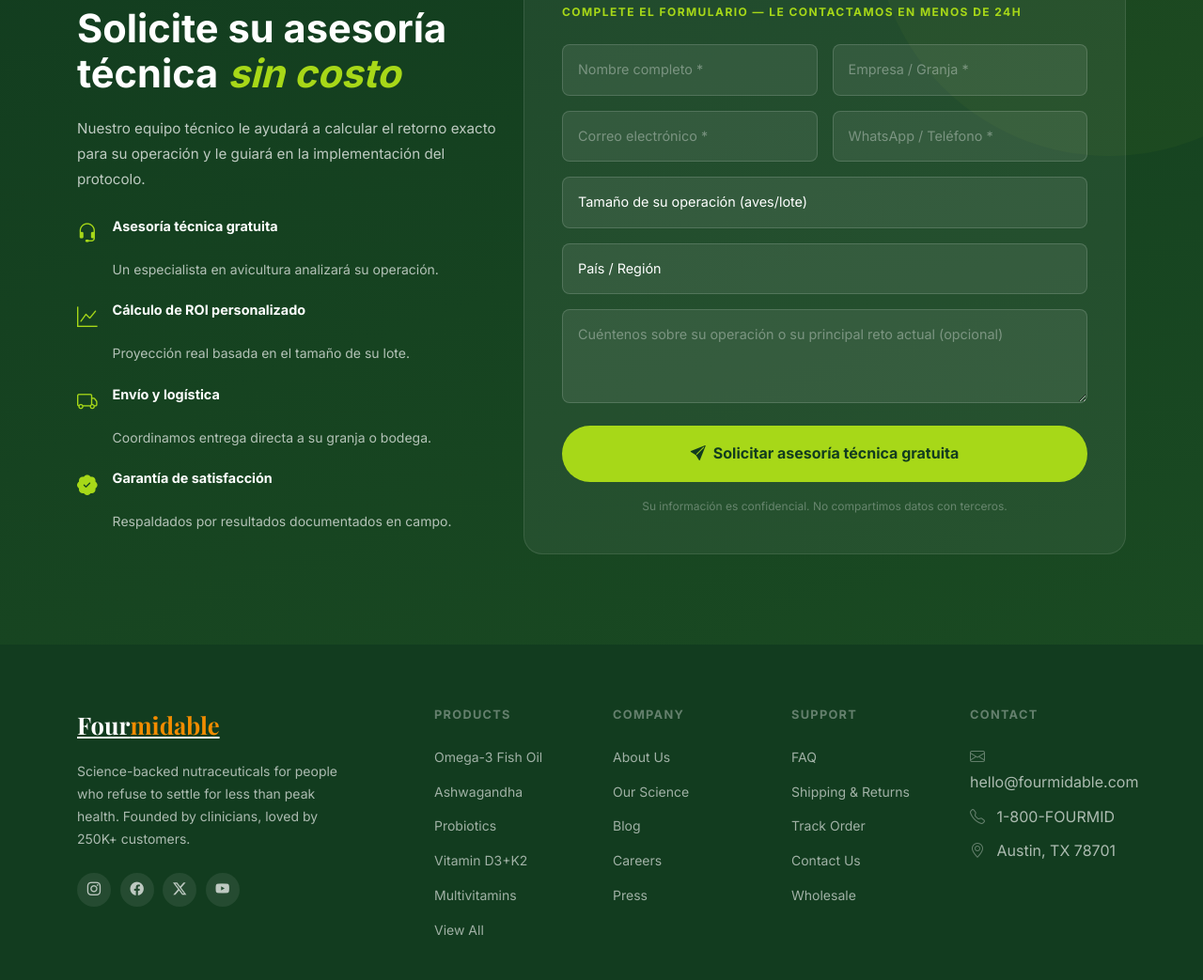
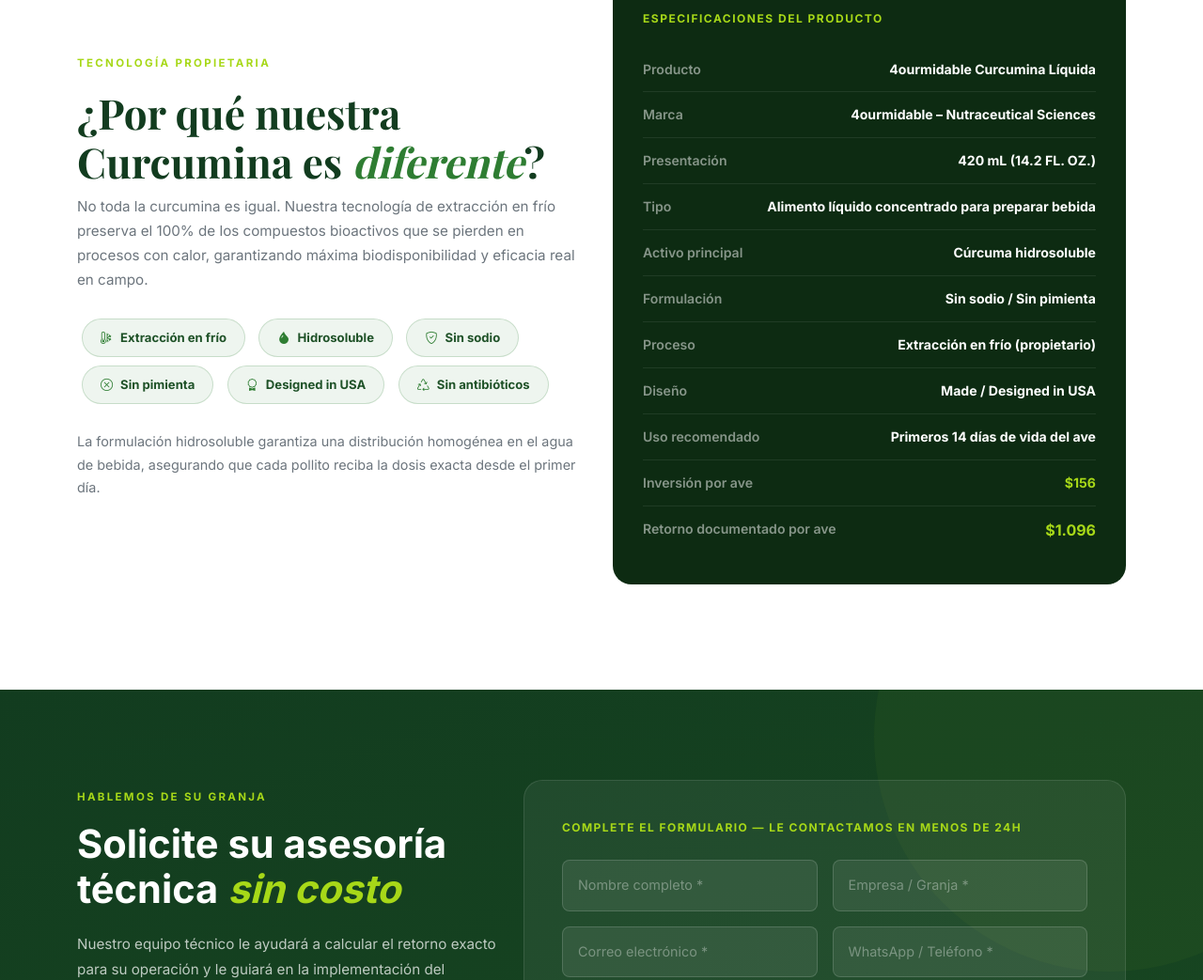
Before and after one commit to fourorganic/Nutraceuticals, a website: page index.html in a window 1280 px wide. Shown: the part 5063-6106 px from the top of the page at 94% size. Drawn offline with nearby package versions, Linux system fonts and the light colour scheme; files that its build step writes are made by us from their sources; a web font is replaced by a local one.

Commit message:
- Adjust Tecnologies, ROI and Calculation, Footer section.

```diff
--- a/index.html
+++ b/index.html
@@ -540,6 +540,56 @@
     </div>
   </section>
 
+  <!-- ====================================================
+       TECNOLOGÍA
+  ===================================================== -->
+  <section class="tecnologia section-pad-lg" id="tecnologia">
+    <div class="container">
+      <div class="row gy-5 align-items-center">
+
+        <div class="col-lg-6">
+          <div class="section-tag">Tecnología propietaria</div>
+          <h2 class="section-heading">¿Por qué nuestra Curcumina es <em>diferente</em>?</h2>
+          <p class="tecnologia__intro">
+            No toda la curcumina es igual. Nuestra tecnología de extracción en frío preserva el 100%
+            de los compuestos bioactivos que se pierden en procesos con calor, garantizando máxima
+            biodisponibilidad y eficacia real en campo.
+          </p>
+          <div class="mb-4">
+            <span class="tech-pill"><i class="bi bi-thermometer-snow"></i> Extracción en frío</span>
+            <span class="tech-pill"><i class="bi bi-droplet-fill"></i> Hidrosoluble</span>
+            <span class="tech-pill"><i class="bi bi-shield-check"></i> Sin sodio</span>
+            <span class="tech-pill"><i class="bi bi-x-circle"></i> Sin pimienta</span>
+            <span class="tech-pill"><i class="bi bi-award"></i> Designed in USA</span>
+            <span class="tech-pill"><i class="bi bi-recycle"></i> Sin antibióticos</span>
+          </div>
+          <p class="tecnologia__desc">
+            La formulación hidrosoluble garantiza una distribución homogénea en el agua de bebida,
+            asegurando que cada pollito reciba la dosis exacta desde el primer día.
+          </p>
+        </div>
+
+        <div class="col-lg-6">
+          <div class="product-specs">
+            <p class="product-specs__label">Especificaciones del producto</p>
+            <div class="spec-row"><span class="sk">Producto</span><span class="sv">4ourmidable Curcumina Líquida</span></div>
+            <div class="spec-row"><span class="sk">Marca</span><span class="sv">4ourmidable – Nutraceutical Sciences</span></div>
+            <div class="spec-row"><span class="sk">Presentación</span><span class="sv">420 mL (14.2 FL. OZ.)</span></div>
+            <div class="spec-row"><span class="sk">Tipo</span><span class="sv">Alimento líquido concentrado para preparar bebida</span></div>
+            <div class="spec-row"><span class="sk">Activo principal</span><span class="sv">Cúrcuma hidrosoluble</span></div>
+            <div class="spec-row"><span class="sk">Formulación</span><span class="sv">Sin sodio / Sin pimienta</span></div>
+            <div class="spec-row"><span class="sk">Proceso</span><span class="sv">Extracción en frío (propietario)</span></div>
+            <div class="spec-row"><span class="sk">Diseño</span><span class="sv">Made / Designed in USA</span></div>
+            <div class="spec-row"><span class="sk">Uso recomendado</span><span class="sv">Primeros 14 días de vida del ave</span></div>
+            <div class="spec-row"><span class="sk">Inversión por ave</span><span class="sv sv--lime">$156</span></div>
+            <div class="spec-row"><span class="sk">Retorno documentado por ave</span><span class="sv sv--lime sv--lg">$1.096</span></div>
+          </div>
+        </div>
+
+      </div>
+    </div>
+  </section>
+
   <!-- ═══════════════════ CTA / CONTACTO ═══════════════════ -->
   <section id="contacto" class="contacto-section">
     <div class="container" style="position:relative;z-index:2;">
@@ -627,14 +677,15 @@
   ===================================================== -->
   <footer class="footer">
     <div class="container">
-      <div class="row gy-4">
+      <div class="row gy-5">
 
         <!-- Brand col -->
-        <div class="col-lg-4 col-md-6">
-          <a href="#" class="footer__brand">Four<span>midable</span></a>
+        <div class="col-lg-5 col-md-12">
+          <a href="#" class="footer__brand">
+            <img src="./img/logo-slogan.svg" alt="Fourmidable">
+          </a>
           <p class="footer__desc">
-            Science-backed nutraceuticals for people who refuse to settle for
-            less than peak health. Founded by clinicians, loved by 250K+ customers.
+            Suplementos nutraceúticos de origen natural para la avicultura moderna. Producidos con hasta 4 ingredientes para mejorar la calidad de vida de sus aves.
           </p>
           <div class="footer__social">
             <a href="#" aria-label="Instagram"><i class="bi bi-instagram"></i></a>
@@ -644,57 +695,33 @@
           </div>
         </div>
 
-        <!-- Products col -->
-        <div class="col-lg-2 col-md-6">
-          <div class="footer__heading">Products</div>
+        <!-- Nav col -->
+        <div class="col-lg-3 col-sm-6">
+          <div class="footer__heading">Navegación</div>
           <ul class="footer__links">
-            <li><a href="#">Omega-3 Fish Oil</a></li>
-            <li><a href="#">Ashwagandha</a></li>
-            <li><a href="#">Probiotics</a></li>
-            <li><a href="#">Vitamin D3+K2</a></li>
-            <li><a href="#">Multivitamins</a></li>
-            <li><a href="#">View All</a></li>
-          </ul>
-        </div>
-
-        <!-- Company col -->
-        <div class="col-lg-2 col-md-6">
-          <div class="footer__heading">Company</div>
-          <ul class="footer__links">
-            <li><a href="#">About Us</a></li>
-            <li><a href="#">Our Science</a></li>
-            <li><a href="#">Blog</a></li>
-            <li><a href="#">Careers</a></li>
-            <li><a href="#">Press</a></li>
-          </ul>
-        </div>
-
-        <!-- Support col -->
-        <div class="col-lg-2 col-md-6">
-          <div class="footer__heading">Support</div>
-          <ul class="footer__links">
-            <li><a href="#">FAQ</a></li>
-            <li><a href="#">Shipping &amp; Returns</a></li>
-            <li><a href="#">Track Order</a></li>
-            <li><a href="#">Contact Us</a></li>
-            <li><a href="#">Wholesale</a></li>
+            <li><a href="#benefits">Beneficios</a></li>
+            <li><a href="#resultados">Resultados</a></li>
+            <li><a href="#aplicacion">Aplicación</a></li>
+            <li><a href="#roi">Calculadora ROI</a></li>
+            <li><a href="#tecnologia">Tecnología</a></li>
+            <li><a href="#contacto">Contacto</a></li>
           </ul>
         </div>
 
         <!-- Contact col -->
-        <div class="col-lg-2 col-md-6">
-          <div class="footer__heading">Contact</div>
-          <ul class="footer__links">
+        <div class="col-lg-4 col-sm-6">
+          <div class="footer__heading">Contacto</div>
+          <ul class="footer__links footer__links--contact">
             <li>
-              <i class="bi bi-envelope me-2" style="color:rgba(255,255,255,0.35)"></i>
+              <i class="bi bi-envelope"></i>
               hello@fourmidable.com
             </li>
             <li>
-              <i class="bi bi-telephone me-2" style="color:rgba(255,255,255,0.35)"></i>
+              <i class="bi bi-telephone"></i>
               1-800-FOURMID
             </li>
             <li>
-              <i class="bi bi-geo-alt me-2" style="color:rgba(255,255,255,0.35)"></i>
+              <i class="bi bi-geo-alt"></i>
               Austin, TX 78701
             </li>
           </ul>
--- a/scss/styles.scss
+++ b/scss/styles.scss
@@ -903,6 +903,92 @@
 }
 
 // ============================================================
+// Tecnología
+// ============================================================
+
+.tecnologia {
+  background-color: #fff;
+
+  .section-heading em {
+    font-style: italic;
+    color: $primary;
+  }
+
+  &__intro {
+    font-size: 0.95rem;
+    color: #6c757d;
+    line-height: 1.7;
+    margin-bottom: 1.5rem;
+  }
+
+  &__desc {
+    font-size: 0.9rem;
+    color: #6c757d;
+    line-height: 1.7;
+  }
+}
+
+.tech-pill {
+  display: inline-flex;
+  align-items: center;
+  gap: 0.5rem;
+  background: rgba(46, 125, 50, 0.08);
+  border: 1px solid rgba(46, 125, 50, 0.2);
+  border-radius: 50rem;
+  padding: 0.5rem 1.2rem;
+  font-size: 0.82rem;
+  font-weight: 700;
+  color: #1f5228;
+  margin: 0.3rem;
+
+  i {
+    color: $primary;
+  }
+}
+
+.product-specs {
+  background: #0d2b12;
+  border-radius: 1.25rem;
+  padding: 2rem;
+  color: #fff;
+
+  &__label {
+    color: $secondary;
+    font-size: 0.75rem;
+    text-transform: uppercase;
+    letter-spacing: 1.5px;
+    font-weight: 700;
+    margin-bottom: 1.2rem;
+  }
+}
+
+.spec-row {
+  display: flex;
+  justify-content: space-between;
+  padding: 0.75rem 0;
+  border-bottom: 1px solid rgba(255, 255, 255, 0.08);
+  font-size: 0.88rem;
+
+  &:last-child {
+    border-bottom: none;
+  }
+
+  .sk {
+    color: rgba(255, 255, 255, 0.5);
+    font-weight: 600;
+  }
+
+  .sv {
+    color: #fff;
+    font-weight: 700;
+    text-align: right;
+
+    &--lime { color: $secondary; }
+    &--lg { font-size: 1rem; }
+  }
+}
+
+// ============================================================
 // CTA Banner / Newsletter
 // ============================================================
 
@@ -1229,22 +1315,20 @@
   color: rgba(255, 255, 255, 0.65);
 
   &__brand {
-    font-family: $headings-font-family;
-    font-size: 1.6rem;
-    font-weight: 700;
-    color: #fff;
     display: inline-block;
     margin-bottom: 1rem;
 
-    span {
-      color: $accent;
+    img {
+      width: 180px;
+      height: auto;
+      display: block;
     }
   }
 
   &__desc {
     font-size: 0.875rem;
     line-height: 1.7;
-    max-width: 280px;
+    max-width: 360px;
     margin-bottom: 1.5rem;
   }
 
@@ -1290,6 +1374,8 @@
 
     li {
       margin-bottom: 0.6rem;
+      color: rgba(255, 255, 255, 0.6);
+      font-size: 0.875rem;
     }
 
     a {
@@ -1300,6 +1386,18 @@
 
       &:hover {
         color: $secondary;
+      }
+    }
+
+    &--contact li {
+      display: flex;
+      align-items: flex-start;
+      gap: 0.6rem;
+
+      i {
+        color: rgba(255, 255, 255, 0.35);
+        margin-top: 0.15rem;
+        flex-shrink: 0;
       }
     }
   }
```
